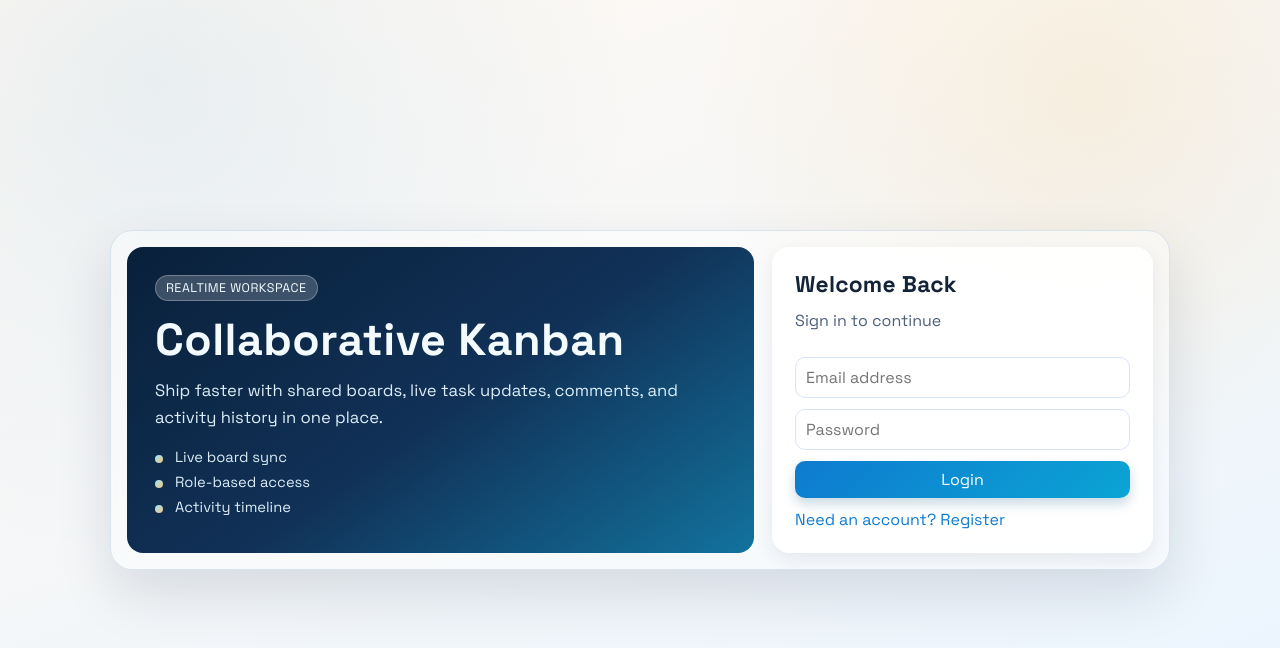
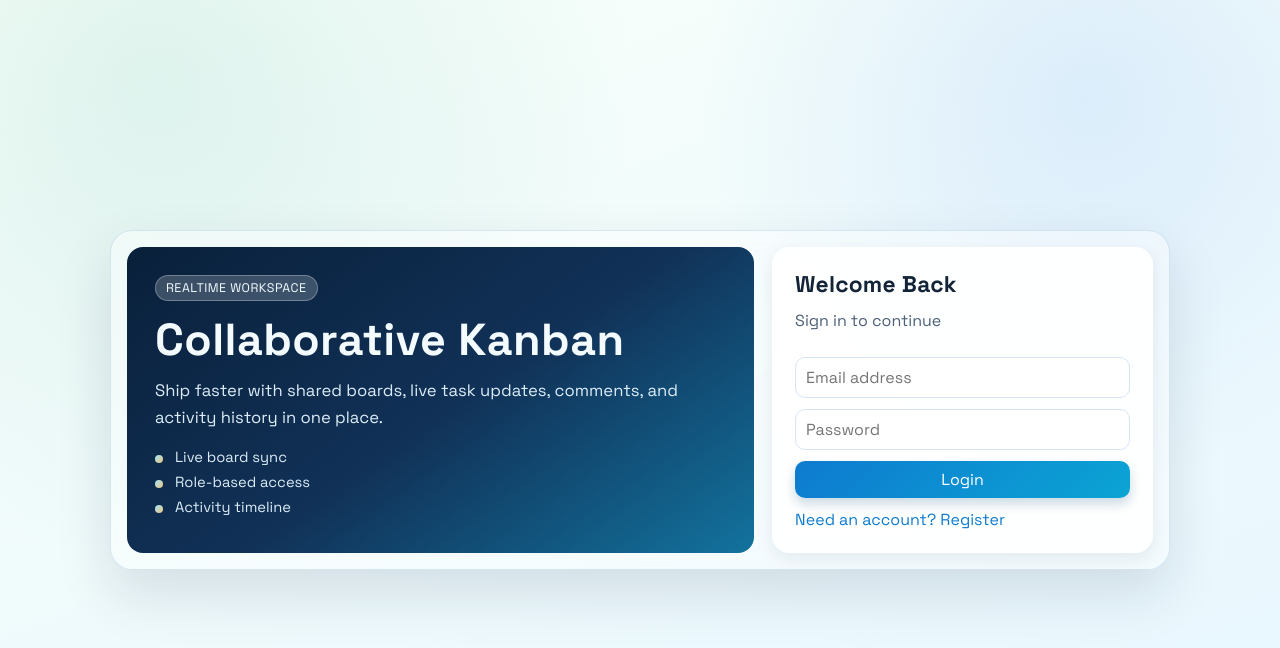
Before and after one commit to AdarshKhare29/Karban-board, a React (Vite) app in the folder client/: page / in a window 1280 px wide. Shown: the top 648 px of the page. Built offline with nearby package versions, Linux system fonts and the light colour scheme; no server answers.

Commit message:
style(auth): match name input width and refresh auth background tones

```diff
--- a/client/src/styles.css
+++ b/client/src/styles.css
@@ -1,8 +1,8 @@
 @import url('https://fonts.googleapis.com/css2?family=Space+Grotesk:wght@400;500;600;700&display=swap');
 
 :root {
-  --bg-start: #fff9f2;
-  --bg-end: #e9f4ff;
+  --bg-start: #f8fff9;
+  --bg-end: #e7f6ff;
   --surface: rgba(255, 255, 255, 0.88);
   --surface-strong: #ffffff;
   --surface-muted: #f4f9ff;
@@ -25,8 +25,8 @@
 body {
   margin: 0;
   color: var(--text);
-  background: radial-gradient(circle at 12% 10%, rgba(14, 123, 207, 0.08), transparent 36%),
-    radial-gradient(circle at 85% 12%, rgba(245, 158, 11, 0.1), transparent 30%),
+  background: radial-gradient(circle at 12% 10%, rgba(16, 148, 130, 0.1), transparent 36%),
+    radial-gradient(circle at 85% 12%, rgba(58, 130, 246, 0.12), transparent 30%),
     linear-gradient(160deg, var(--bg-start) 0%, var(--bg-end) 100%);
   position: relative;
   overflow-x: hidden;
@@ -47,13 +47,13 @@ body::after {
 body::before {
   top: -180px;
   left: -140px;
-  background: #2aa0e8;
+  background: #1fb397;
 }
 
 body::after {
   bottom: -220px;
   right: -170px;
-  background: #ffae4d;
+  background: #59a8ff;
 }
 
 .auth-page {
@@ -164,6 +164,10 @@ body::after {
   opacity: 1;
   overflow: hidden;
   transition: max-height 0.18s ease, opacity 0.14s ease;
+}
+
+.auth-name-field input {
+  width: 100%;
 }
 
 .auth-name-field.hidden {
```
